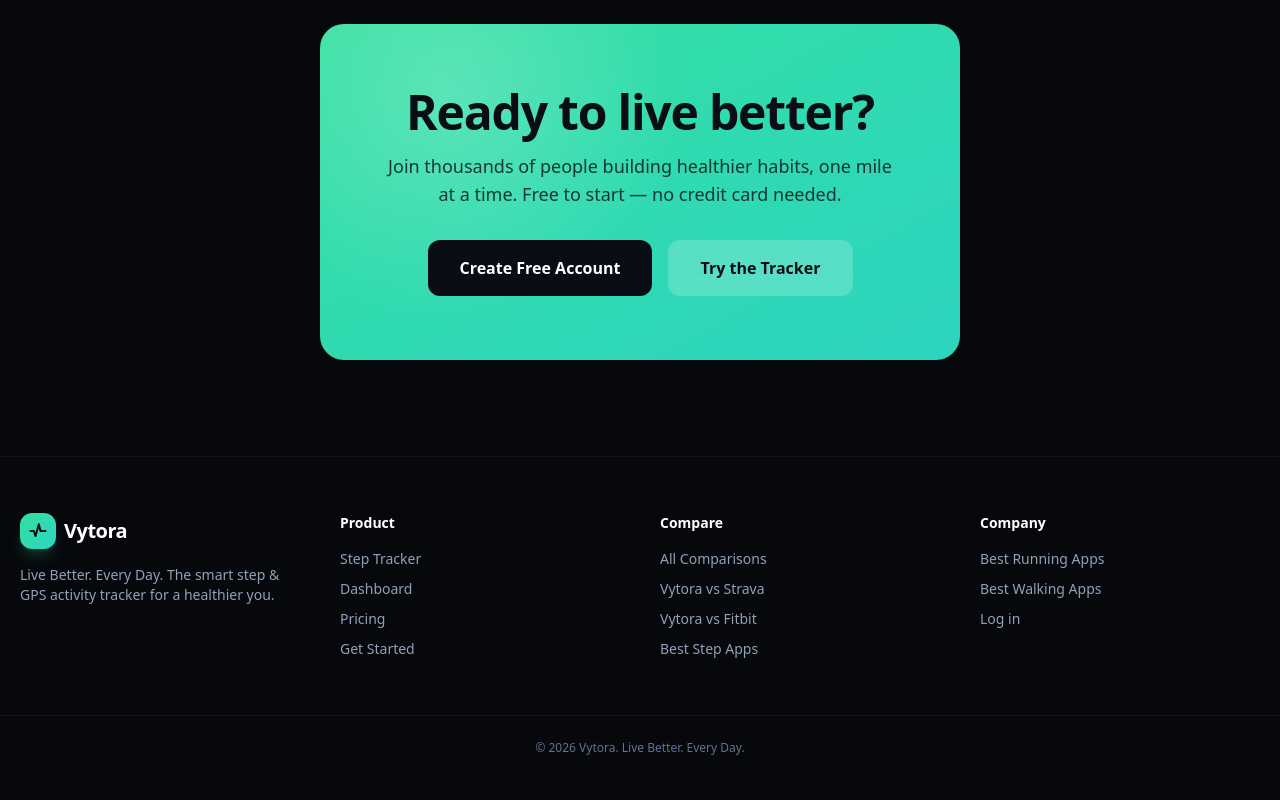
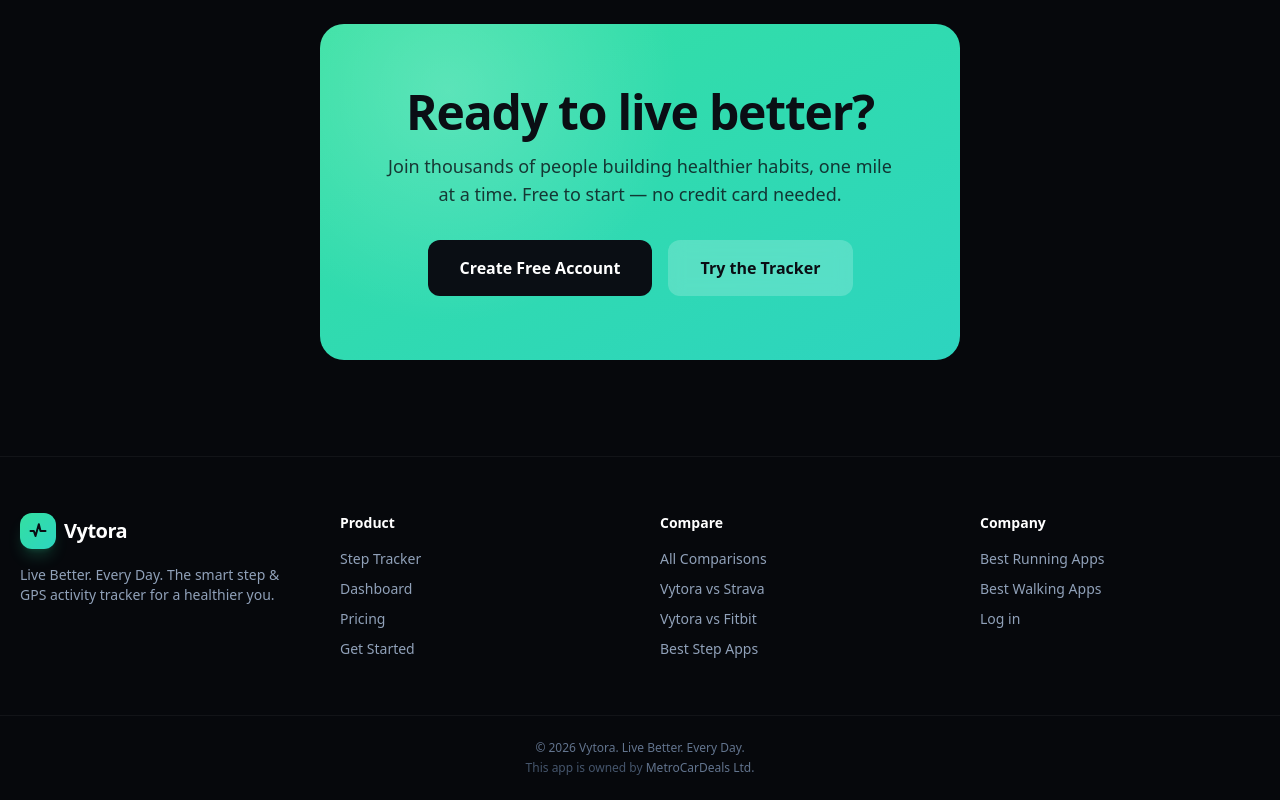
Before and after one commit to metrocardealsng-svg/Vytora, a Next.js app: page / in a window 1280 px wide. Shown: the part 2781-3581 px from the top of the page. Built offline with nearby package versions, Linux system fonts and the light colour scheme; no server answers.

Commit message:
Update Footer.tsx

```diff
--- a/src/components/Footer.tsx
+++ b/src/components/Footer.tsx
@@ -39,9 +39,13 @@ export default function Footer() {
           </ul>
         </div>
       </div>
-      <div className="border-t border-white/5 py-6">
+      <div className="border-t border-white/5 py-6 px-5">
         <p className="text-center text-xs text-slate-500">
           © {new Date().getFullYear()} Vytora. Live Better. Every Day.
+        </p>
+        <p className="mt-1 text-center text-xs text-slate-600">
+          This app is owned by{" "}
+          <span className="text-slate-500">MetroCarDeals Ltd.</span>
         </p>
       </div>
     </footer>
```
